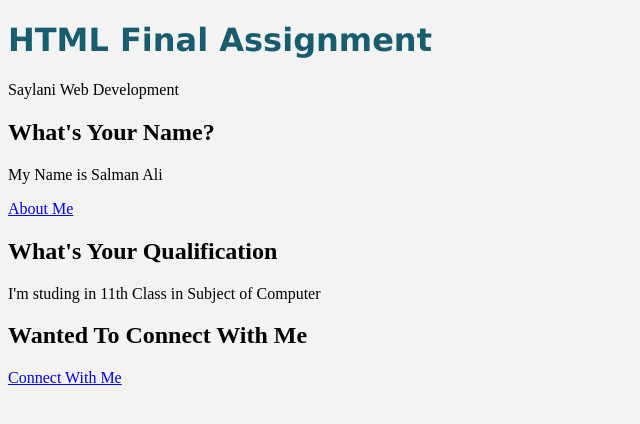
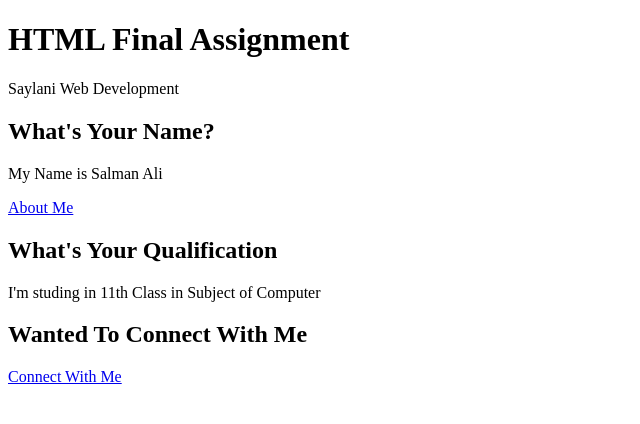
Before and after one commit to salmanali162009/A2, a plain HTML site: page index.html in a window 1280 px wide. Shown: the whole page, without its empty margins (0-640 px from the left). Drawn offline with Linux system fonts and the light colour scheme.

Commit message:
Update index.html

```diff
--- a/index.html
+++ b/index.html
@@ -1,11 +1,7 @@
 <!DOCTYPE html>
 <html lang="en">
 <head>
-    <style>
-        h1 {font-family: Verdana, Geneva, Tahoma, sans-serif;color: rgb(23, 93, 109);}
-        body {background-color: rgb(243, 243, 243);}
 
-    </style>
     <meta charset="UTF-8">
     <meta name="viewport" content="width=device-width, initial-scale=1.0">
     <title>Home</title>
@@ -28,4 +24,5 @@
 
 
 </body>
+
 </html>
```
